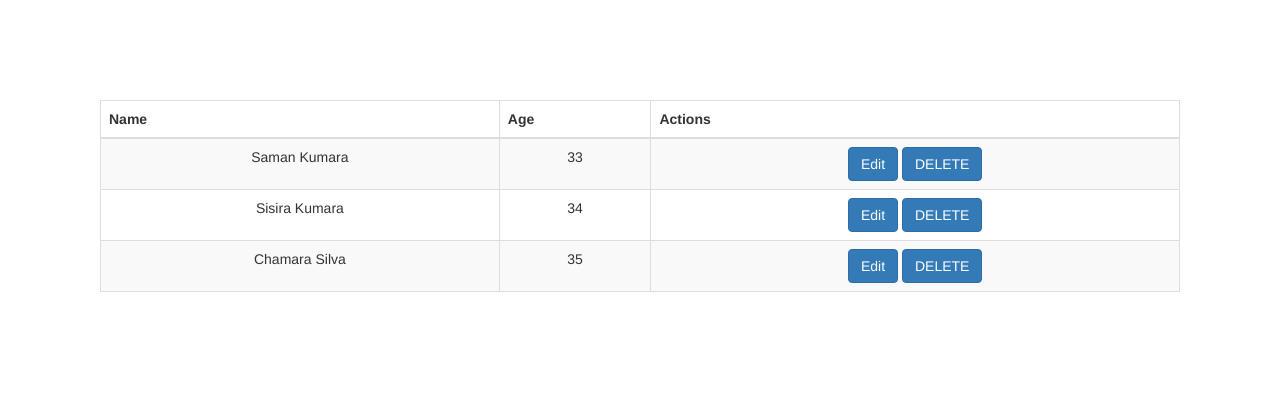
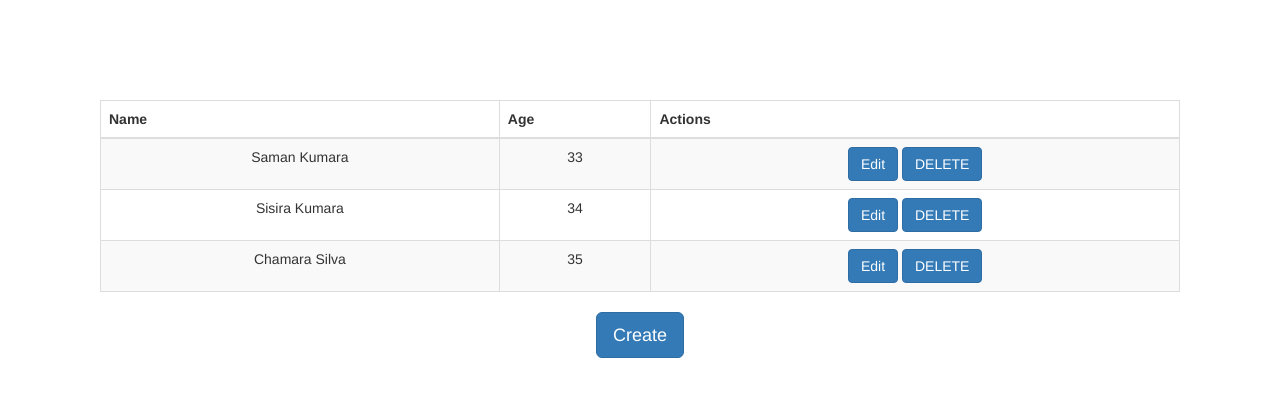
Before and after one commit to sithumvflash/ReactCrudAPP, a React (Create React App) app in the folder crudapp/: page / in a window 1280 px wide. Shown: the top 396 px of the page. Built offline with nearby package versions, Linux system fonts and the light colour scheme.

Commit message:
add and delete buttons

```diff
--- a/crudapp/src/Components/Home.js
+++ b/crudapp/src/Components/Home.js
@@ -2,14 +2,19 @@
 import { Button, Table } from "react-bootstrap";
 import "bootstrap/dist/css/bootstrap.min.css";
 import Employees from "./Employees";
+import { Link, useNavigate } from "react-router-dom";
 
 function Home() {
+  let history = useNavigate();
+
   const handleDelete = (id) => {
     var index = Employees.map(function (e) {
       return e.id;
     }).indexOf(id);
 
     Employees.splice(index, 1);
+
+    history("/");
   };
 
   return (
@@ -30,7 +35,9 @@
                   <td>{item.Name}</td>
                   <td>{item.Age}</td>
                   <td>
-                    <Button onClick={() => alert(item.id)}>Edit</Button>
+                    <Link to={"/edit"}>
+                      <Button onClick={() => alert(item.id)}>Edit</Button>
+                    </Link>
                     &nbsp;
                     <Button onClick={() => handleDelete(item.id)}>
                       DELETE
@@ -45,6 +52,9 @@
             )}
           </tbody>
         </Table>
+        <Link className="d-grid gap-10" to="/create">
+          <Button size="lg">Create</Button>
+        </Link>
       </div>
     </Fragment>
   );
```
Also changed, not shown: crudapp/src/Components/Add.js (added).
